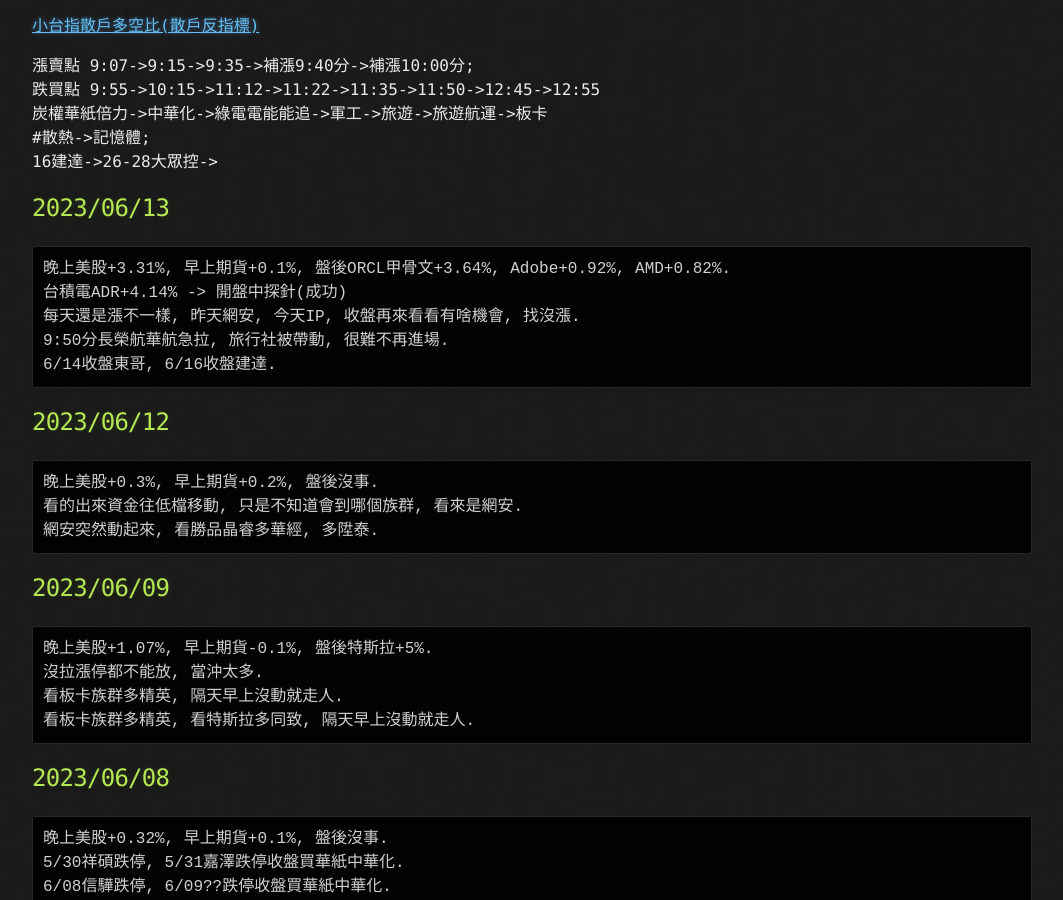
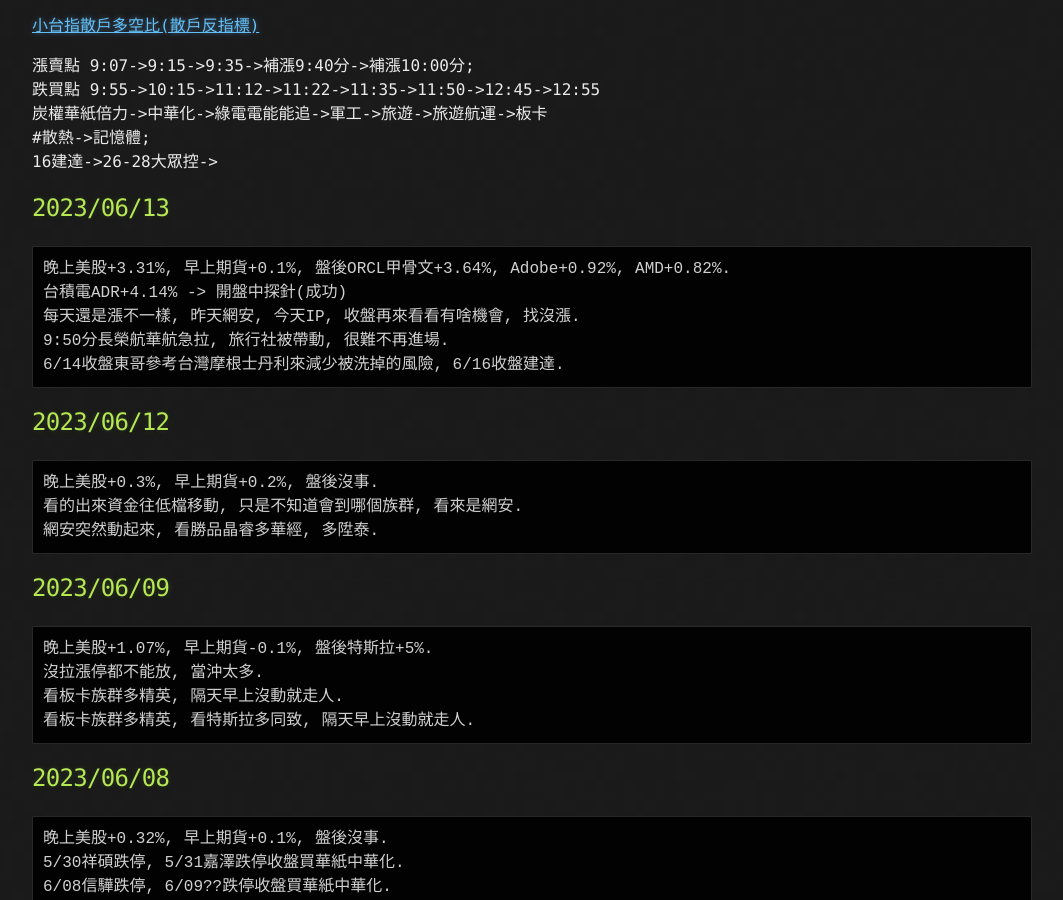
Before and after one commit to lepg5487/Stock_God, a Jekyll site: the page built from index.md, in a window 1280 px wide and 900 px high, scrolled down 484 px. Shown: the whole window, without its empty margins (108-1171 px from the left). Built offline with Jekyll 4.4.1, drawn with Linux system fonts in a browser that asks for light colours; our own code applies the rules of GitHub Pages for plain Markdown files.

Commit message:
Update index.md

````diff
--- a/index.md
+++ b/index.md
@@ -29,7 +29,7 @@
 台積電ADR+4.14% -> 開盤中探針(成功)
 每天還是漲不一樣, 昨天網安, 今天IP, 收盤再來看看有啥機會, 找沒漲.
 9:50分長榮航華航急拉, 旅行社被帶動, 很難不再進場.
-6/14收盤東哥, 6/16收盤建達.
+6/14收盤東哥參考台灣摩根士丹利來減少被洗掉的風險, 6/16收盤建達.
 ```
 
 ## 2023/06/12
````
